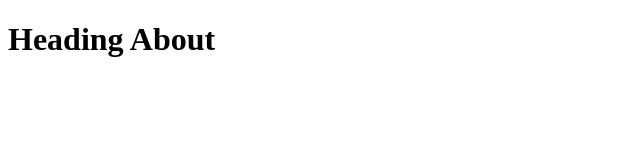
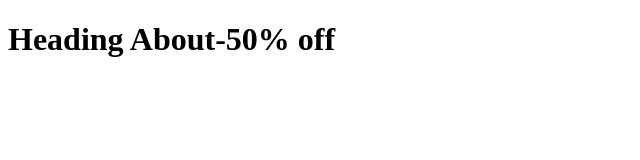
Before and after one commit to Gadde-Anil4/foodmate, a plain HTML site: page about.html in a window 1280 px wide. Shown: the whole page, without its empty margins (0-640 px from the left). Drawn offline with Linux system fonts and the light colour scheme.

Commit message:
about-50% off

```diff
--- a/about.html
+++ b/about.html
@@ -6,6 +6,6 @@
     <title>About page</title>
 </head>
 <body>
-    <h1>Heading About</h1>
+    <h1>Heading About-50% off</h1>
 </body>
 </html>
```
